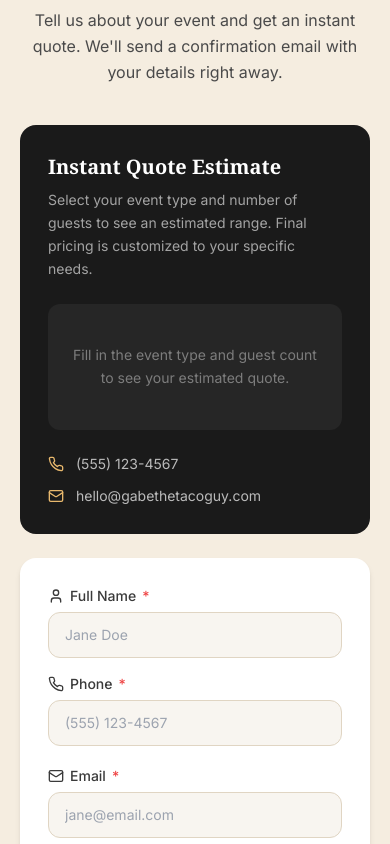
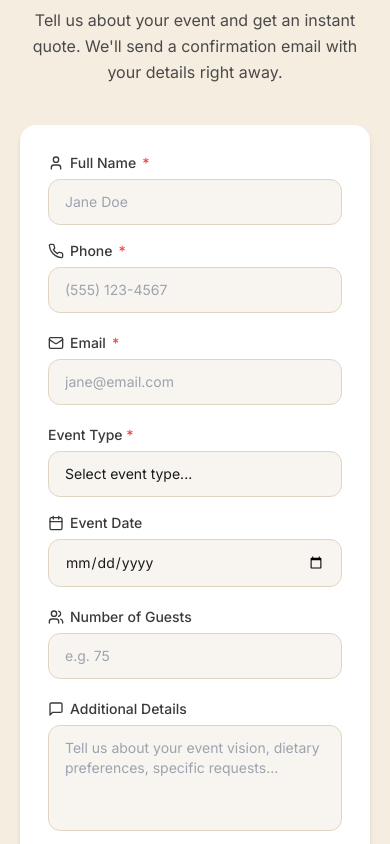
Before and after one commit to cts-gv/catering, a React (Vite) app: page / in a window 390 px wide. Shown: the part 6360-7204 px from the top of the page. Built offline with nearby package versions, Linux system fonts and the light colour scheme.

Commit message:
Update ContactForm.tsx

```diff
--- a/src/components/ContactForm.tsx
+++ b/src/components/ContactForm.tsx
@@ -112,7 +112,7 @@
 
         <div className="grid lg:grid-cols-5 gap-6 lg:gap-8">
           {/* Quote display panel */}
-          <div className="lg:col-span-2">
+          <div className="lg:col-span-2 order-2 lg:order-1">
             <div className="bg-[#1A1A1A] rounded-2xl p-7 h-full flex flex-col justify-center">
               <h3 className="font-serif text-xl font-bold text-white mb-2">Instant Quote Estimate</h3>
               <p className="text-white/60 text-sm mb-6 leading-relaxed">
@@ -153,7 +153,7 @@
           </div>
 
           {/* Contact form */}
-          <div className="lg:col-span-3">
+          <div className="lg:col-span-3 order-1 lg:order-2">
             <form
               onSubmit={handleSubmit}
               className="bg-white rounded-2xl p-7 shadow-md space-y-5"
```
